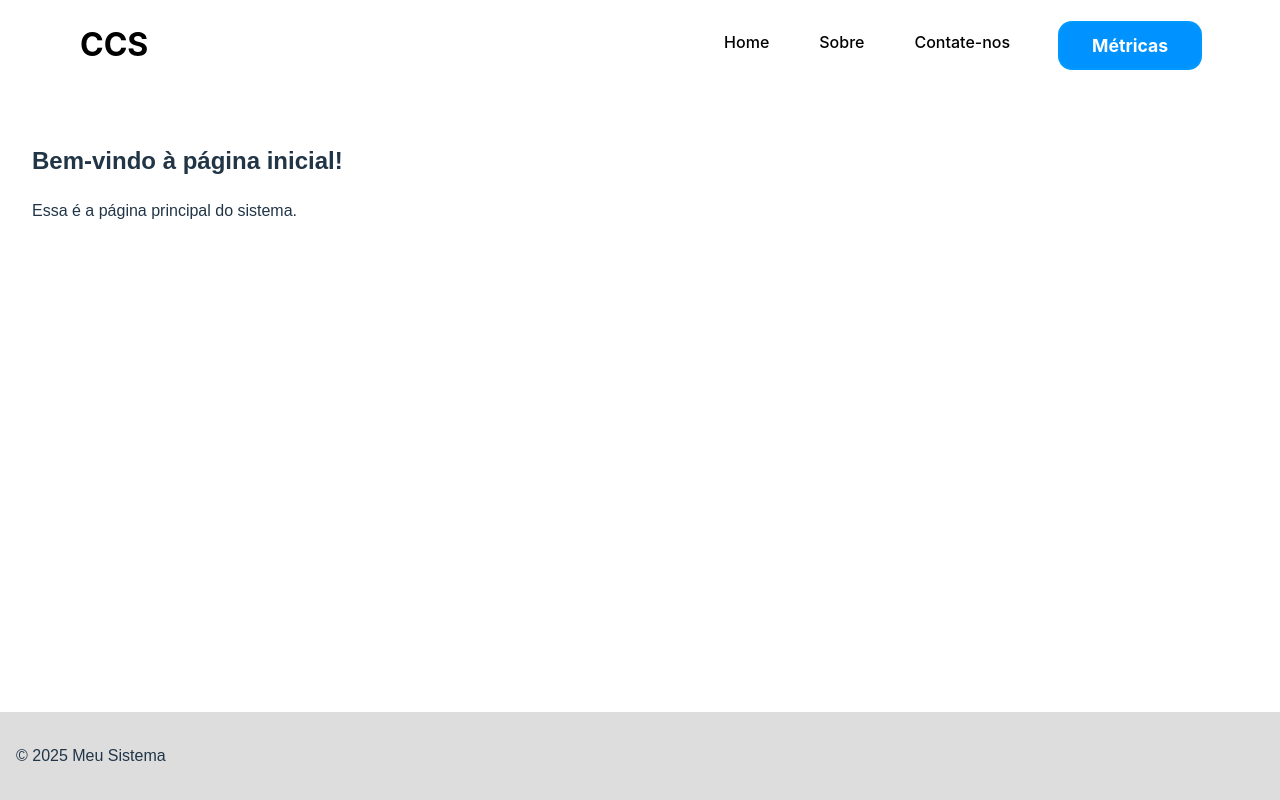
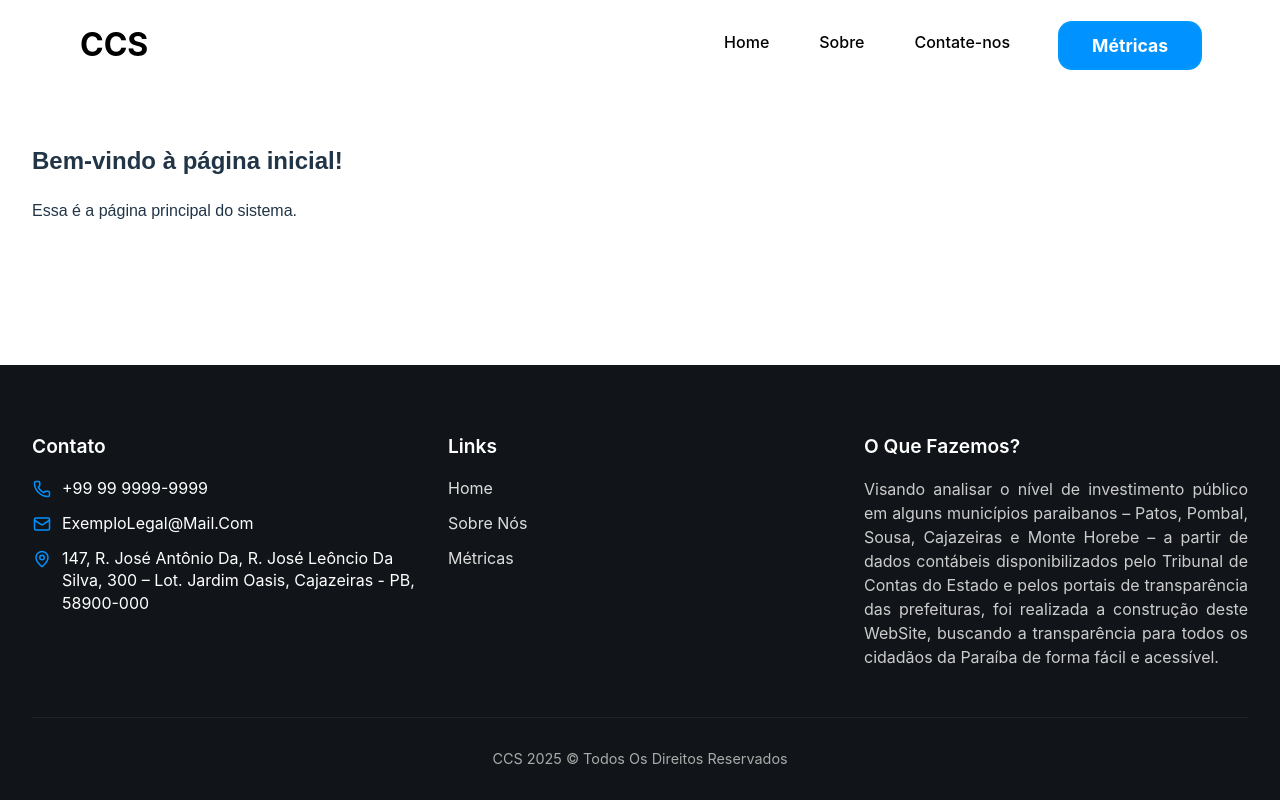
Before and after one commit to Projeto-FAPESQ/front-end-react, a React (Vite) app in the folder ccd/: page / in a window 1280 px wide. Built offline with nearby package versions, Linux system fonts and the light colour scheme.

Commit message:
feat: add footer

```diff
--- a/ccd/package.json
+++ b/ccd/package.json
@@ -10,6 +10,7 @@
     "preview": "vite preview"
   },
   "dependencies": {
+    "lucide-react": "^0.552.0",
     "react": "^19.1.1",
     "react-dom": "^19.1.1",
     "react-router-dom": "^7.8.2"
--- a/ccd/src/components/footer/Footer.tsx
+++ b/ccd/src/components/footer/Footer.tsx
@@ -1,11 +1,51 @@
-import React from "react";
+import './footer.css';
+import { Phone, Mail, MapPin } from "lucide-react";
 
-const Footer: React.FC = () => {
+export default function Footer() {
   return (
-    <footer style={{ padding: "1rem", backgroundColor: "#ddd", marginTop: "auto" }}>
-      <p>© 2025 Meu Sistema</p>
+    <footer className="footer">
+      <div className="footer-container">
+        <div className="footer-section">
+          <h3>Contato</h3>
+          <ul>
+            <li>
+              <Phone size={18} className="icon" />
+              +99 99 9999-9999
+            </li>
+            <li>
+              <Mail size={18} className="icon" />
+              ExemploLegal@Mail.Com
+            </li>
+            <li>
+              <MapPin size={18} className="icon" />
+              147, R. José Antônio Da, R. José Leôncio Da Silva, 300 – Lot. Jardim Oasis, Cajazeiras - PB, 58900-000
+            </li>
+          </ul>
+        </div>
+
+        <div className="footer-section">
+          <h3>Links</h3>
+          <ul>
+            <li><a href="#">Home</a></li>
+            <li><a href="#">Sobre Nós</a></li>
+            <li><a href="#">Métricas</a></li>
+          </ul>
+        </div>
+
+        <div className="footer-section">
+          <h3>O Que Fazemos?</h3>
+          <p>
+            Visando analisar o nível de investimento público em alguns municípios paraibanos – Patos, Pombal,
+            Sousa, Cajazeiras e Monte Horebe – a partir de dados contábeis disponibilizados pelo Tribunal de
+            Contas do Estado e pelos portais de transparência das prefeituras, foi realizada a construção deste
+            WebSite, buscando a transparência para todos os cidadãos da Paraíba de forma fácil e acessível.
+          </p>
+        </div>
+      </div>
+
+      <div className="footer-bottom">
+        <p>CCS 2025 © Todos Os Direitos Reservados</p>
+      </div>
     </footer>
   );
-};
-
-export default Footer;
+}
--- /dev/null
+++ b/ccd/src/components/footer/footer.css
@@ -0,0 +1,68 @@
+.footer {
+  background-color: var(--cor-footer);
+  color: #fff;
+  padding: 3rem 2rem 1rem;
+  font-family: 'Inter', sans-serif;
+}
+
+.footer-container {
+  display: flex;
+  flex-wrap: wrap;
+  justify-content: space-between;
+  gap: 2rem;
+  margin-bottom: 2rem;
+}
+
+.footer-section {
+  flex: 1 1 300px;
+  max-width: 400px;
+}
+
+.footer-section h3 {
+  font-size: 1.2rem;
+  font-weight: 600;
+  margin-bottom: 1rem;
+}
+
+.footer-section ul {
+  list-style: none;
+  padding: 0;
+  margin: 0;
+}
+
+.footer-section li {
+  display: flex;
+  align-items: flex-start;
+  margin-bottom: 0.8rem;
+  line-height: 1.4;
+}
+
+.footer-section .icon {
+  margin-right: 10px;
+  color: #0093FF;
+  min-width: 20px;
+  margin-top: 3px;
+}
+
+.footer-section a {
+  text-decoration: none;
+  color: #ddd;
+  transition: color 0.3s ease;
+}
+
+.footer-section a:hover {
+  color: #0093FF;
+}
+
+.footer-section p {
+  color: #ccc;
+  text-align: justify;
+}
+
+.footer-bottom {
+  border-top: 1px solid #222;
+  text-align: center;
+  padding-top: 1rem;
+  font-size: 0.9rem;
+  color: #aaa;
+}
--- a/ccd/src/components/header/header.css
+++ b/ccd/src/components/header/header.css
@@ -5,7 +5,7 @@ header {
   background-color: white;
   color: black;
   padding: 0px 80px;
-  font-family: var(--font-header);
+  font-family: var(--font-normal);
 }
 
 .container-info-header {
--- a/ccd/src/index.css
+++ b/ccd/src/index.css
@@ -1,9 +1,10 @@
 :root {
 
-  --font-principal: 'Poppins', sans-serif;
-  --font-header: 'Inter', sans-serif;
+  --font-titulo: 'Poppins', sans-serif;
+  --font-normal: 'Inter', sans-serif;
   --text: 1.1rem;
   --cor-principal: #0093FF;
+  --cor-footer:#111519;
 
 
   font-family: 'Poppins', sans-serif;
```
Also changed, not shown: 1 other file (tests, documents, lock files or other folders).
